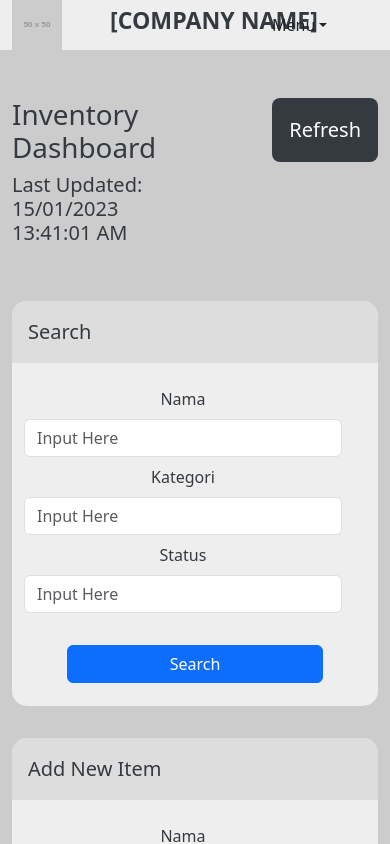
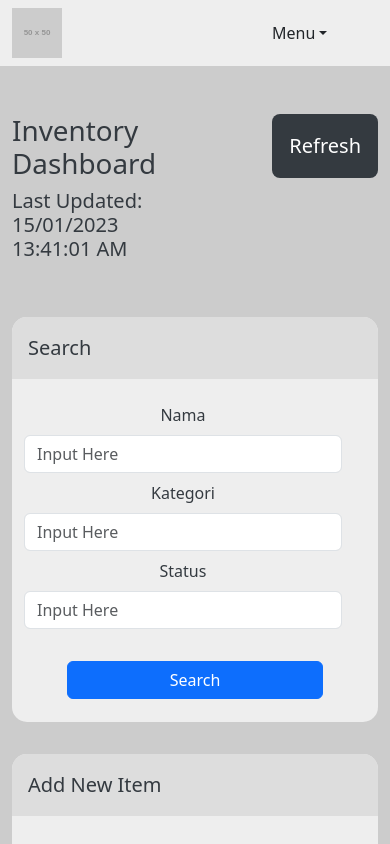
Before and after one commit to EdgrantHS/belajar_web, a React (Create React App) app: page / in a window 390 px wide. Shown: the top 844 px of the page. Built offline with nearby package versions, Linux system fonts and the light colour scheme.

Commit message:
Update Navbar logo and company name display

```diff
--- a/src/Component/Navbar.jsx
+++ b/src/Component/Navbar.jsx
@@ -9,8 +9,8 @@ function Navbar() {
           <div className="col-4">
             {/* title */}
             <a href='#' className='navbar-brand' >
-              <img src="https://via.placeholder.com/50" alt="logo" className="me-5"/>
-              <span className="fw-bold h3 nav-text-color">[COMPANY NAME]</span>
+              <img src="https://via.placeholder.com/50" alt="logo" className="me-5 my-2"/>
+              <span className="fw-bold h3 nav-text-color d-md-inline d-none">[COMPANY NAME]</span>
             </a>
           </div>
           <div className="col-4 col-md-3"/>
```
